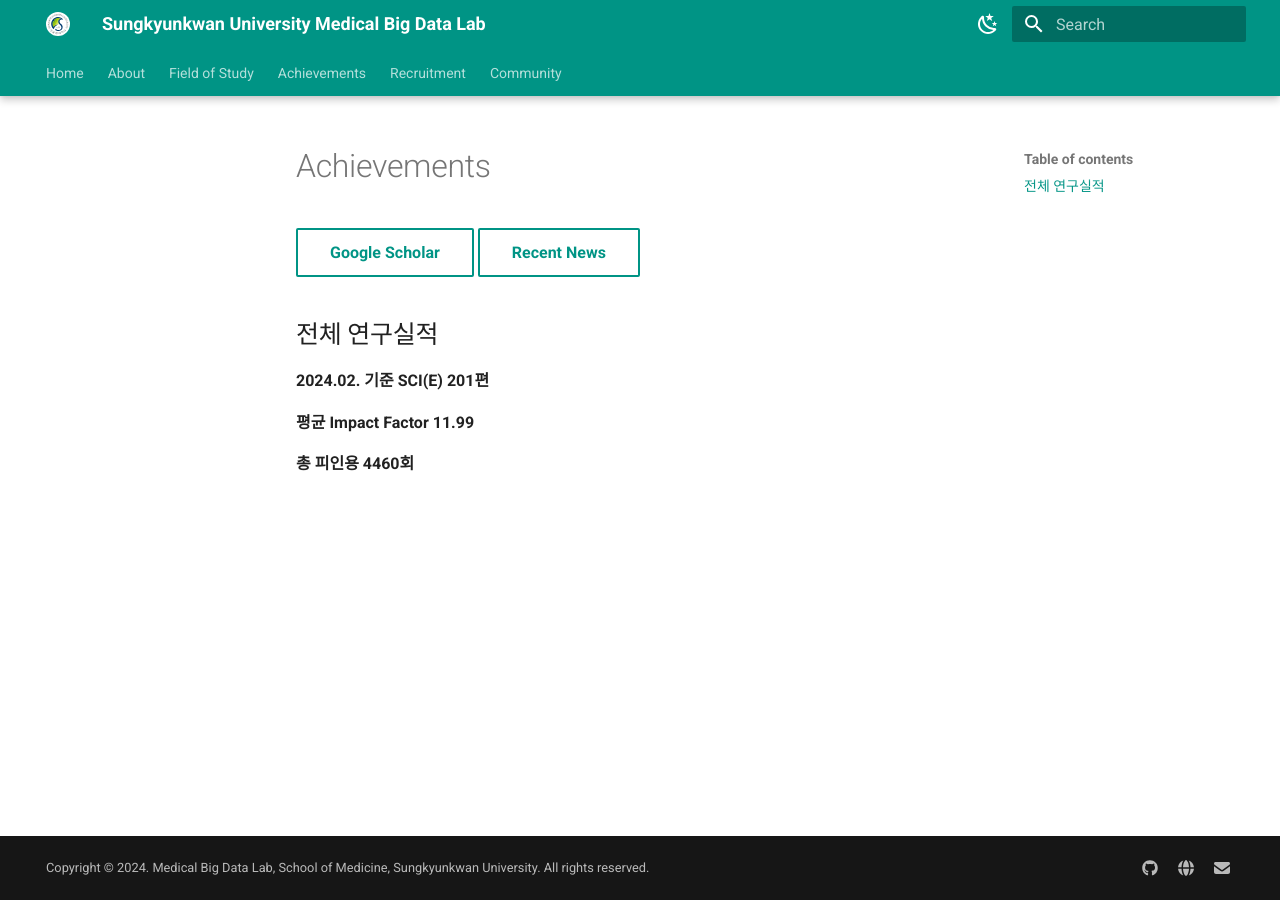
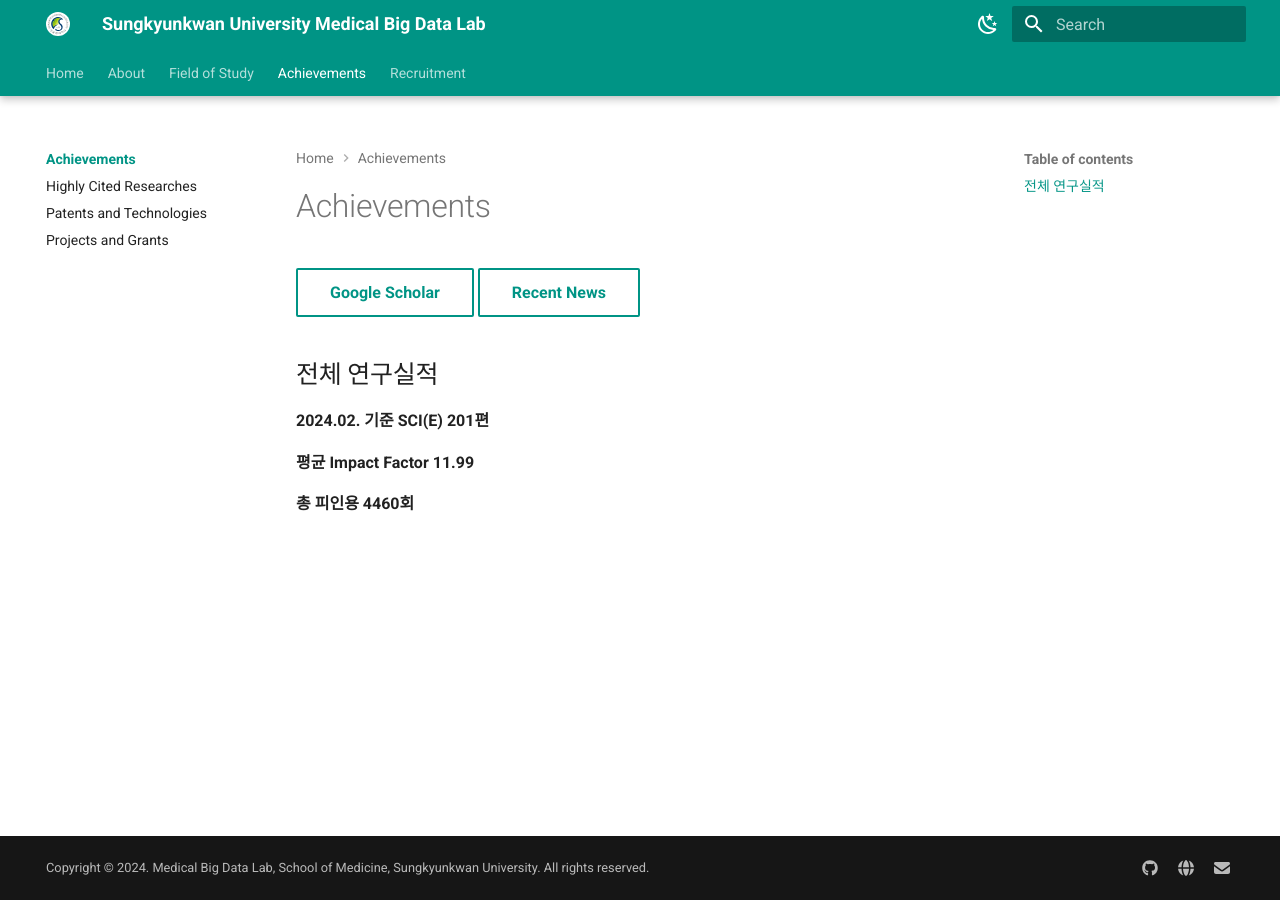
Before and after one commit to skku-mbdl/skkumbdl.github.io, an MkDocs documentation site: the page built from docs/achievements/index.md, in a window 1280 px wide. Built offline with MkDocs 1.6.1 and Material for MkDocs 9.7.7, drawn with Linux system fonts in a browser that asks for light colours; some of the changed lines change nothing that is shown.

Commit message:
Routing Bug Fix

```diff
--- a/mkdocs.yml
+++ b/mkdocs.yml
@@ -37,27 +37,27 @@
       emoji_generator: !!python/name:material.extensions.emoji.to_svg
 
 nav:
-  - Home: posts.md
+  - Home: index.md
   - About:
-      - about/posts.md
+      - about/index.md
       - Members:
           - Professor: about/members/professor.md
           - Members: about/members/members.md
           - Alumni: about/members/alumni.md
       - News: about/news.md
   - Field of Study:
-      - field_of_study/posts.md
+      - field_of_study/index.md
       - Collaborative Research: field_of_study/collaborative.md
   - Achievements:
-      - achievements/posts.md
+      - achievements/index.md
       - Highly Cited Researches: achievements/highly_cited.md
       - Patents and Technologies: achievements/patent.md
       - Projects and Grants: achievements/project.md
   - Recruitment: recruitment.md
-  - Community:
-      - posts/index.md
-      - Gallery of 2024: posts/gallery_of_2024.md
-      - Gallery of 2023: posts/gallery_of_2023.md
+#  - Community:
+#      - posts/index.md
+#      - Gallery of 2024: posts/gallery_of_2024.md
+#      - Gallery of 2023: posts/gallery_of_2023.md
 
 extra:
   generator: false
```
